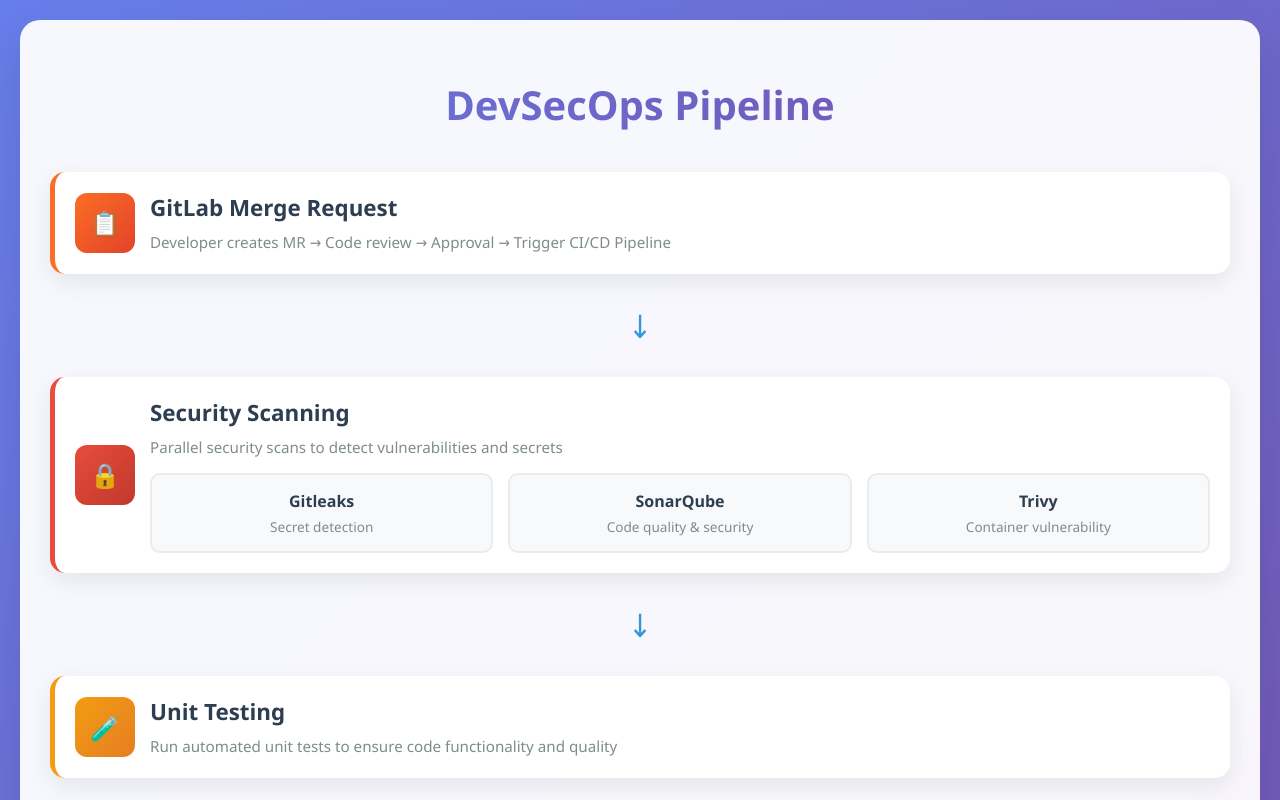
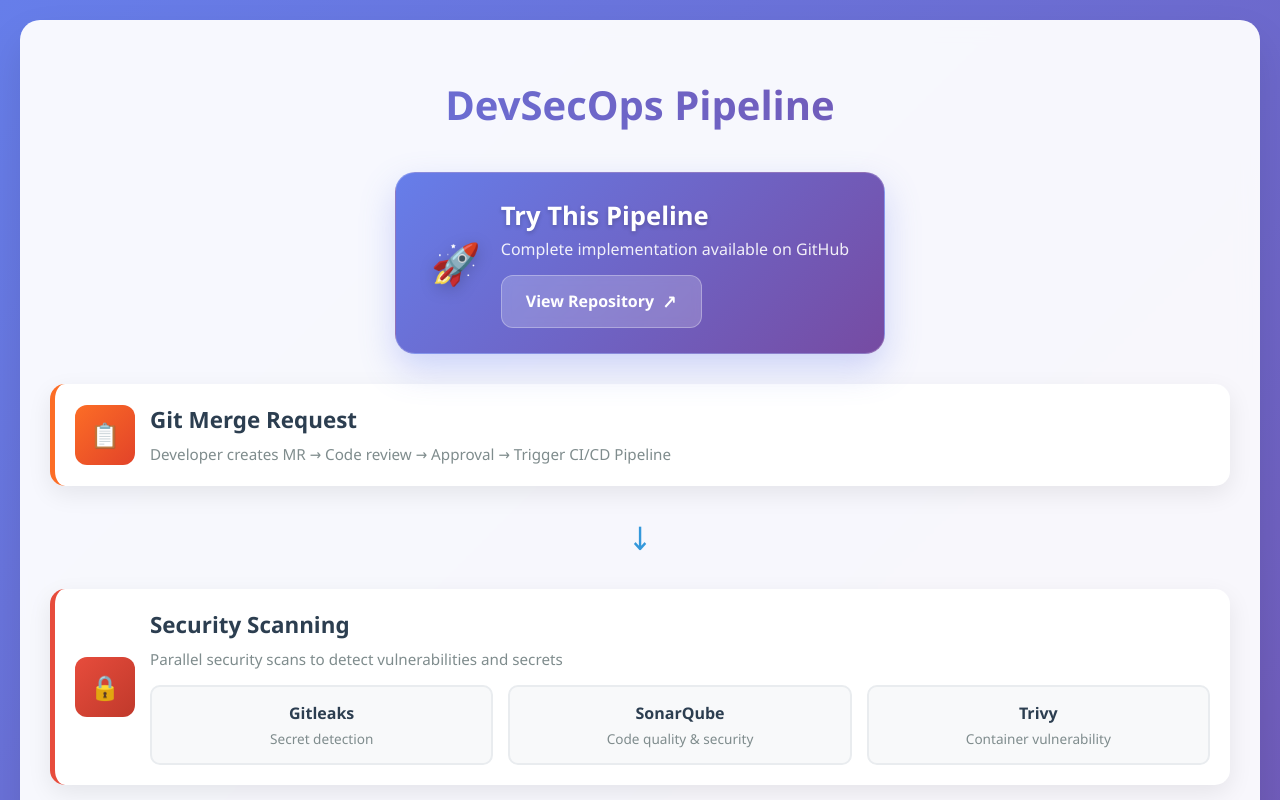
Before and after one commit to rabduljamal/devsecops, a plain HTML site: page index.html in a window 1280 px wide. Shown: the top 800 px of the page. Drawn offline with Linux system fonts and the light colour scheme.

Commit message:
add repo link

```diff
--- a/index.html
+++ b/index.html
@@ -161,6 +161,83 @@
         background: linear-gradient(135deg, #1abc9c, #16a085);
       }
 
+      .repo-link {
+        margin-bottom: 30px;
+        display: flex;
+        justify-content: center;
+      }
+
+      .repo-card {
+        background: linear-gradient(135deg, #667eea, #764ba2);
+        border-radius: 20px;
+        padding: 25px 35px;
+        display: flex;
+        align-items: center;
+        gap: 20px;
+        box-shadow: 0 15px 35px rgba(102, 126, 234, 0.3);
+        transition: all 0.3s ease;
+        border: 1px solid rgba(255, 255, 255, 0.2);
+        backdrop-filter: blur(10px);
+      }
+
+      .repo-card:hover {
+        transform: translateY(-5px);
+        box-shadow: 0 20px 45px rgba(102, 126, 234, 0.4);
+      }
+
+      .repo-icon {
+        font-size: 2.5em;
+        filter: drop-shadow(0 4px 8px rgba(0, 0, 0, 0.2));
+      }
+
+      .repo-content {
+        color: white;
+      }
+
+      .repo-title {
+        font-size: 1.6em;
+        font-weight: 700;
+        margin-bottom: 5px;
+        text-shadow: 0 2px 4px rgba(0, 0, 0, 0.2);
+      }
+
+      .repo-desc {
+        font-size: 1em;
+        opacity: 0.9;
+        margin-bottom: 15px;
+      }
+
+      .repo-button {
+        display: inline-flex;
+        align-items: center;
+        gap: 8px;
+        background: rgba(255, 255, 255, 0.2);
+        color: white;
+        text-decoration: none;
+        padding: 12px 24px;
+        border-radius: 12px;
+        font-weight: 600;
+        font-size: 1em;
+        border: 1px solid rgba(255, 255, 255, 0.3);
+        transition: all 0.3s ease;
+        backdrop-filter: blur(5px);
+      }
+
+      .repo-button:hover {
+        background: rgba(255, 255, 255, 0.3);
+        transform: translateY(-2px);
+        box-shadow: 0 8px 20px rgba(0, 0, 0, 0.2);
+      }
+
+      .external-icon {
+        font-size: 1.2em;
+        transition: transform 0.3s ease;
+      }
+
+      .repo-button:hover .external-icon {
+        transform: translate(2px, -2px);
+      }
+
       .security-tools {
         display: grid;
         grid-template-columns: repeat(auto-fit, minmax(200px, 1fr));
@@ -198,11 +275,30 @@
     <div class="pipeline-container">
       <h1 class="pipeline-title">DevSecOps Pipeline</h1>
 
+      <div class="repo-link">
+        <div class="repo-card">
+          <div class="repo-icon">🚀</div>
+          <div class="repo-content">
+            <div class="repo-title">Try This Pipeline</div>
+            <div class="repo-desc">
+              Complete implementation available on GitHub
+            </div>
+            <a
+              href="https://github.com/rabduljamal/devsecops"
+              target="_blank"
+              class="repo-button">
+              <span>View Repository</span>
+              <span class="external-icon">↗</span>
+            </a>
+          </div>
+        </div>
+      </div>
+
       <div class="pipeline-flow">
         <div class="stage gitlab">
           <div class="stage-icon">📋</div>
           <div class="stage-content">
-            <div class="stage-title">GitLab Merge Request</div>
+            <div class="stage-title">Git Merge Request</div>
             <div class="stage-desc">
               Developer creates MR → Code review → Approval → Trigger CI/CD
               Pipeline
```
